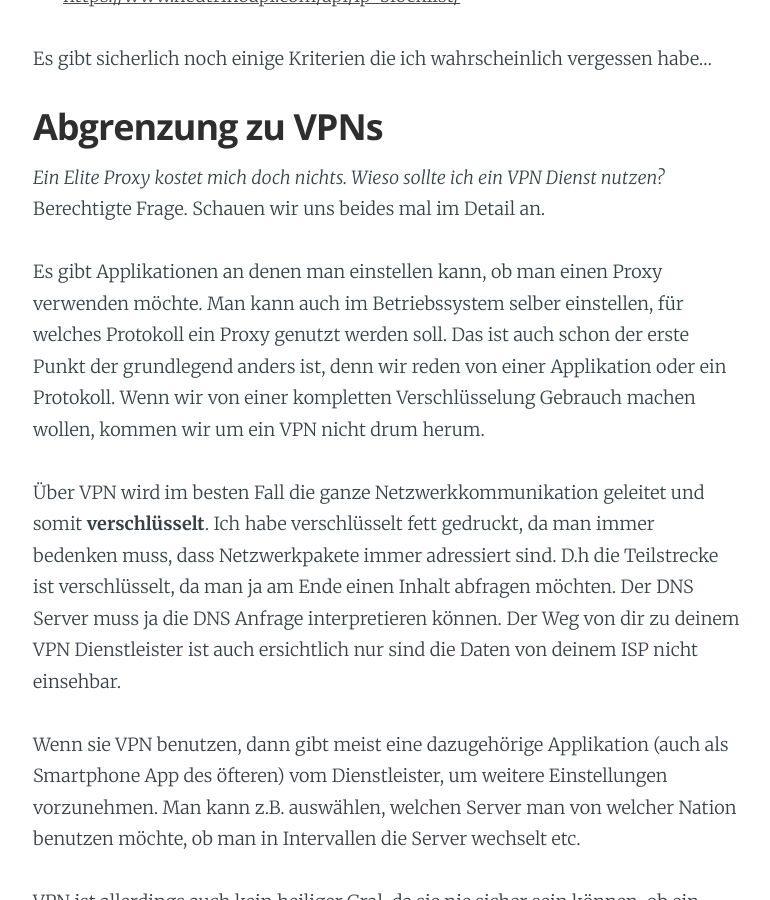
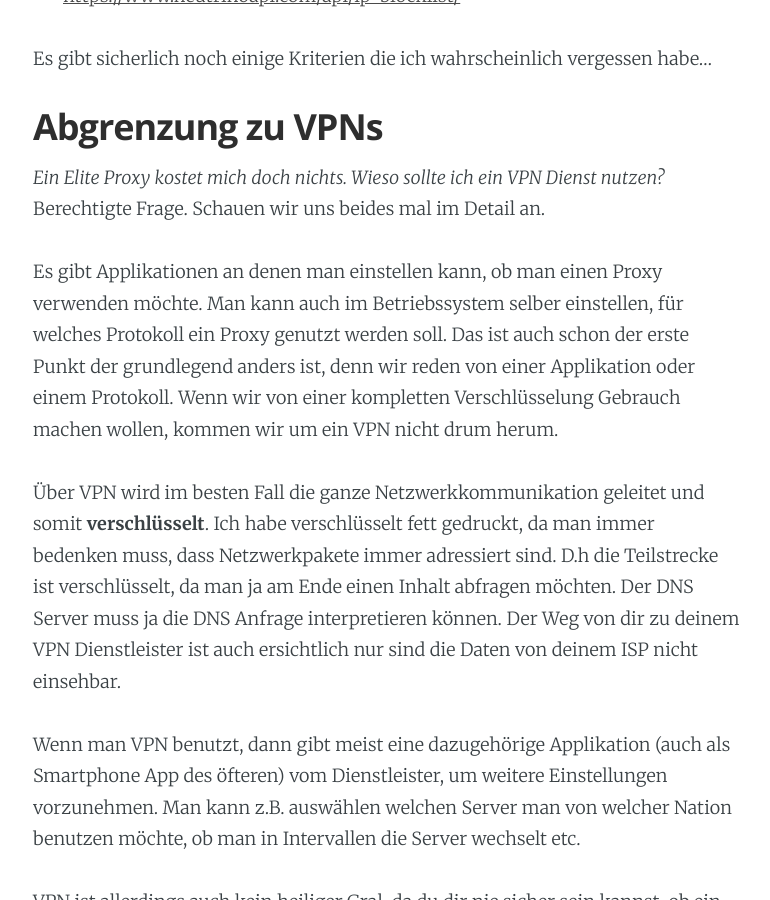
Before and after one commit to pwilken/digitalridingwebpage, a Jekyll site: the page built from _posts/2019-01-15-Proxy-Introduction.markdown, in a window 1280 px wide and 900 px high, scrolled down 3917 px. Shown: the whole window, without its empty margins (252-1022 px from the left). Built offline with Jekyll 4.4.1, drawn with Linux system fonts in a browser that asks for light colours; nearby versions of some CDN libraries; some of the changed text lies outside the part shown.

Commit message:
:wrench: I broke my vow. (Please don't punish me)

````diff
--- a/_posts/2019-01-15-Proxy-Introduction.markdown
+++ b/_posts/2019-01-15-Proxy-Introduction.markdown
@@ -49,10 +49,10 @@
 Die IP-Adresse des Senders wird allerdings nicht mit angegeben.
 
 #### Elite Proxy
-Die Königsklasse sind die Elite Proxies denn diese kann man nicht erkennen.
+Die Königsklasse sind die Elite Proxies, denn diese kann man nicht erkennen.
 
 #### SOCKS (SOCKetS) Proxy
-Im Vergleich zu den Web-Proxies ist ein SOCKS Proxy Protokollunabhängig und kann somit für weitere Dienste genutzt werden beispielsweise für BitTorrent.
+Im Vergleich zu den Web-Proxies ist ein SOCKS Proxy Protokollunabhängig und kann somit für weitere Dienste genutzt werden, beispielsweise für BitTorrent.
 
 #### Reverse Proxy
 Durch die Abschottung der Server ist der Reverse Proxy der einzige Eintrittspunkt.
@@ -95,7 +95,7 @@
 
 Es gibt Applikationen an denen man einstellen kann, ob man einen Proxy verwenden möchte.
 Man kann auch im Betriebssystem selber einstellen, für welches Protokoll ein Proxy genutzt werden soll.
-Das ist auch schon der erste Punkt der grundlegend anders ist, denn wir reden von einer Applikation oder ein Protokoll.
+Das ist auch schon der erste Punkt der grundlegend anders ist, denn wir reden von einer Applikation oder einem Protokoll.
 Wenn wir von einer kompletten Verschlüsselung Gebrauch machen wollen, kommen wir um ein VPN nicht drum herum.
 
 Über VPN wird im besten Fall die ganze Netzwerkkommunikation geleitet und somit **verschlüsselt**.
@@ -104,11 +104,11 @@
 Der DNS Server muss ja die DNS Anfrage interpretieren können.
 Der Weg von dir zu deinem VPN Dienstleister ist auch ersichtlich nur sind die Daten von deinem ISP nicht einsehbar.
 
-Wenn sie VPN benutzen, dann gibt meist eine dazugehörige Applikation (auch als Smartphone App des öfteren) vom Dienstleister,
-um weitere Einstellungen vorzunehmen. Man kann z.B. auswählen, welchen Server man von welcher Nation benutzen möchte, ob man in Intervallen die Server wechselt etc.
+Wenn man VPN benutzt, dann gibt meist eine dazugehörige Applikation (auch als Smartphone App des öfteren) vom Dienstleister,
+um weitere Einstellungen vorzunehmen. Man kann z.B. auswählen welchen Server man von welcher Nation benutzen möchte, ob man in Intervallen die Server wechselt etc.
 
-VPN ist allerdings auch kein heiliger Gral, da sie nie sicher sein können, ob ein Unternehmen ihren Traffic loggt oder nicht.
-Glauben sie nicht immer was auf deren Seite steht, denn es ist letztendlich ein Unternehmen und ist auf Gewinn aus.
+VPN ist allerdings auch kein heiliger Gral, da du dir nie sicher sein kannst, ob ein Unternehmen deinen Traffic loggt oder nicht.
+Glaube nicht immer was auf deren Seite steht, denn es ist letztendlich ein Unternehmen und ist auf Gewinn aus.
 
 >Denn wie war das nochmal? Daten sind der Rohstoff des 21. Jahrhunderts.
 
@@ -169,6 +169,6 @@
 ```
 
 ## Ende
-Ich hoffe du hast dich nicht gelangweilt und ich konnte mein Versprechen halten. Falls ihr Themenvorschläge habt, gebt uns bitte bescheid.
+Ich hoffe du hast dich nicht gelangweilt und ich konnte mein Versprechen halten. Falls ihr Themenvorschläge habt, gebt uns bitte Bescheid. :-)
 
-Man sieht sich im nächsten Artikel der sich um Dependency Injection handeln wird! :-)
+Man sieht sich im nächsten Artikel der sich um **Dependency Injection** handeln wird!
````
Also changed, not shown: other parts of _posts/2019-01-15-Proxy-Introduction.markdown (+7 -7 lines).
